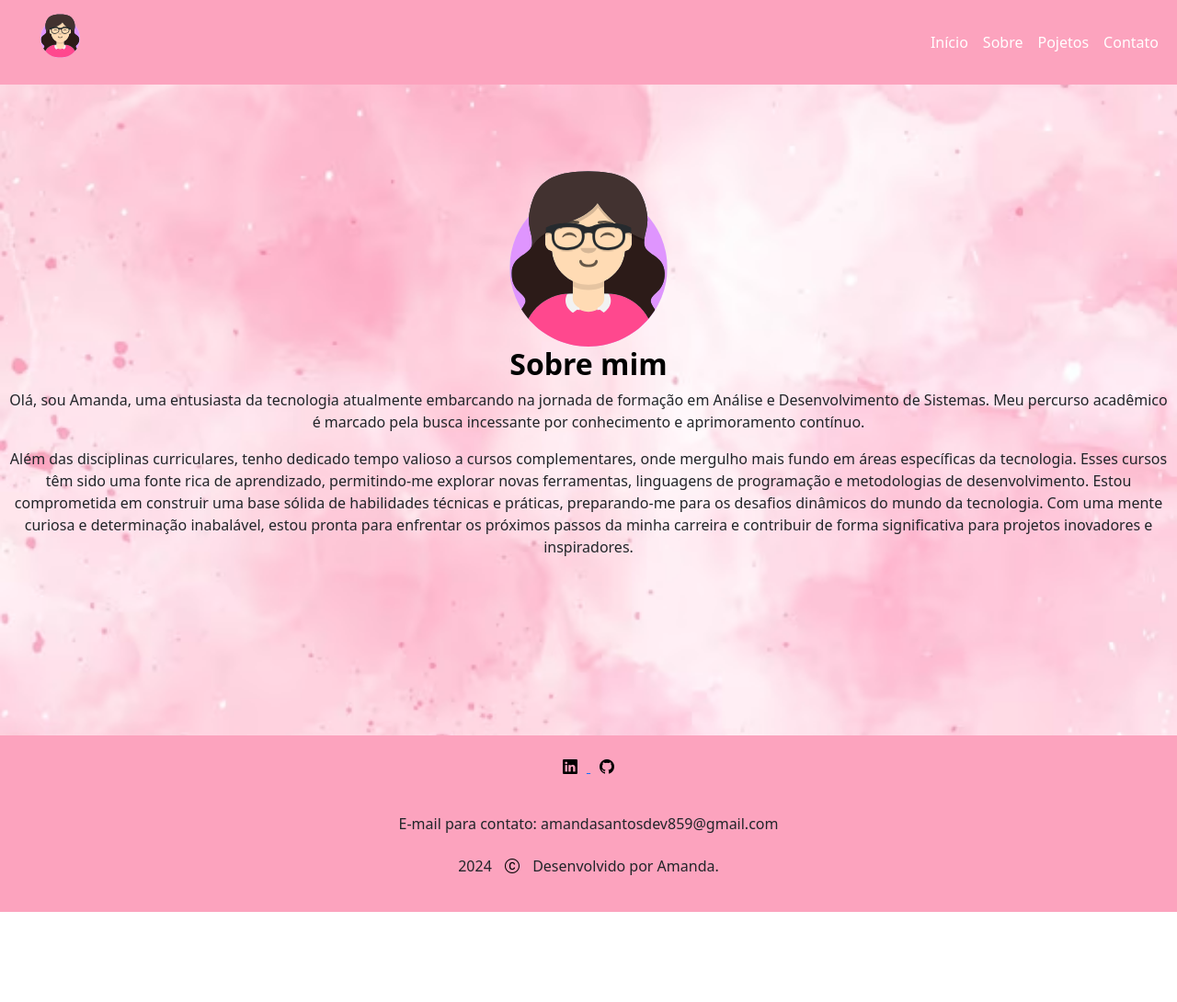
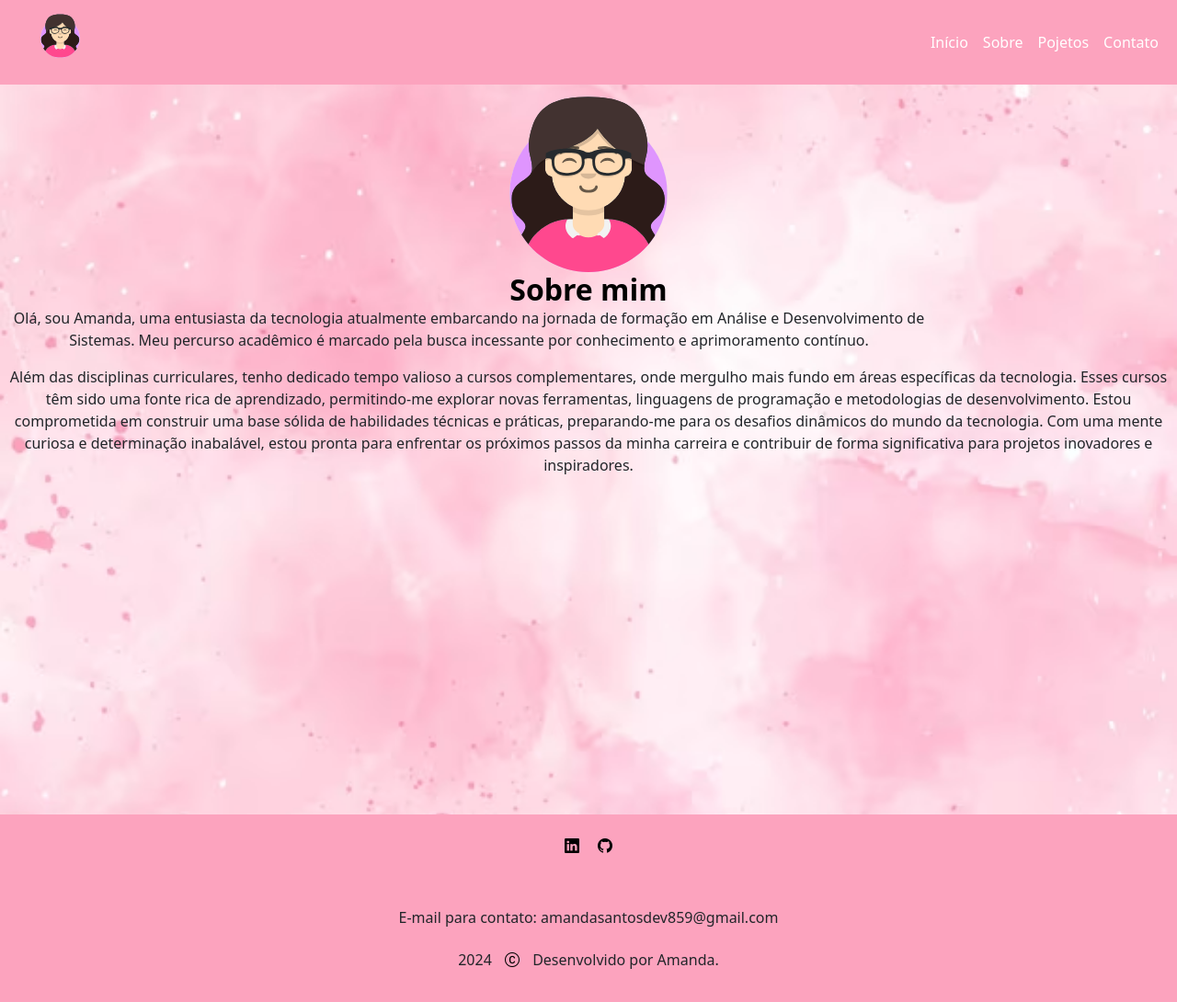
Before and after one commit to AmandaPVSantos/Portifolio_Atualizado, a website: page sobre/sobre.html in a window 1280 px wide. Shown: the whole page at 92% size. Before the commit the page ends 992 px from the top, so only its background shows below. Drawn offline with nearby package versions, Linux system fonts and the light colour scheme.

Commit message:
ajuste-avatar-alinhamento

```diff
--- a/projetos/projetos.css
+++ b/projetos/projetos.css
@@ -1,5 +1,4 @@
 /*navbar*/
-
 .navbar {
     background-color: rgba(252, 163, 190, 255);
 }
--- a/sobre/sobre.css
+++ b/sobre/sobre.css
@@ -1,3 +1,5 @@
+
+
 .navbar {
     background-color: rgba(252, 163, 190, 255);
 }
@@ -35,6 +37,7 @@
 }
 
 .banners {
+    margin-top: 86px;
     width: 100%;
     height: 100vh;
     background-size: cover; /*para ocupar todo espaço desejado*/
@@ -55,6 +58,13 @@
     height: 200px;
 }
 
+
+.banners-p {
+    max-width: 1000px;
+    align-self: center;
+}
+
+
 /*footer*/
 .footer {
     background-color: rgba(252, 163, 190, 255);
--- a/sobre/sobre.html
+++ b/sobre/sobre.html
@@ -44,10 +44,10 @@
     </header>
 
     <main>
-      <section class="banners banner-1 d-flex flex-column justify-content-center text-center">
-        <div class="banners-titulo py-5">
+      <section class="banners banner-1 d-flex flex-column align-items-center text-center">
+        <div class="banners-titulo">
           <img src="/assests/Avatar-Maker.svg" alt="Avatar">
-          <h2 class="banners-h2 fw-bold">Sobre mim</h2>
+          <h2 class="banners-h2 fw-bold my-auto">Sobre mim</h2>
           <p class="banners-p">
             Olá, sou Amanda, uma entusiasta da tecnologia atualmente embarcando na jornada de formação em Análise e Desenvolvimento de Sistemas. Meu percurso acadêmico é marcado pela busca incessante por conhecimento e aprimoramento contínuo.
           </p>
@@ -62,7 +62,7 @@
 
     <footer class="text-center">
       <section>
-          <div class="footer p-3">
+          <div class="footer p-3 d-flex justify-content-center">
               <a href="https://www.linkedin.com/in/amanda-veiga-a9927a303"
                 target="_blank" class="w-2 p3 mb-3">
                   <i class="bi bi-linkedin"></i>
```
